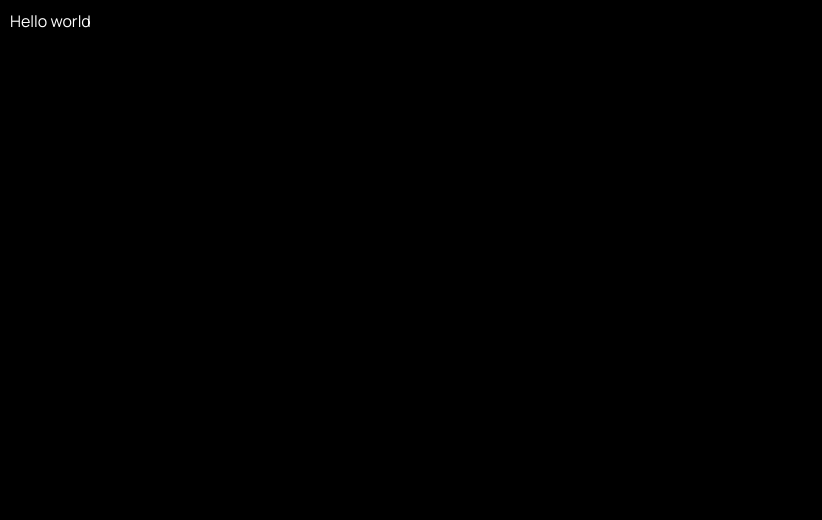
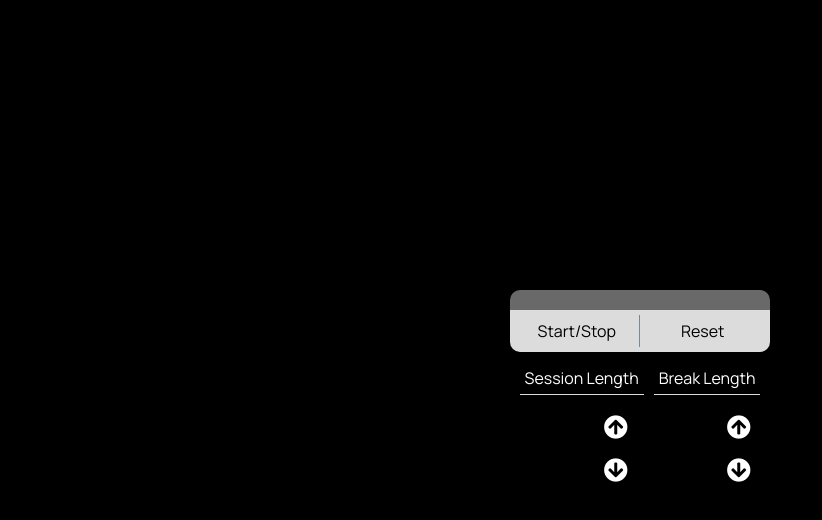
Before and after one commit to scc416/25-5-clock, a React (Create React App) app: page / in a window 1280 px wide. Shown: the top 520 px of the page, without its empty margins (0-822 px from the left). Built offline with nearby package versions, Linux system fonts and the light colour scheme.

Commit message:
remake layout

```diff
--- a/src/App.js
+++ b/src/App.js
@@ -1,7 +1,91 @@
 function App() {
   return (
-    <div>
-      Hello world
+    <div className="container column">
+      <div id="timer-label">
+        {/* {displaySession(this.props.session)} */}
+      </div>
+      <div id="time-left" className="timer">
+        {/* {displayTime(this.props.second)} */}
+      </div>
+      <div className="container main-controls">
+        <div
+          id="start_stop"
+          onClick={() =>console.log("stop")
+            // this.props.togglePaused(this.props.paused, Date.now() / 1000)
+          }
+        >
+          Start/Stop
+        </div>
+        <div id="reset" onClick={() => console.log("RESET")
+          // this.props.reset()
+        }
+          >
+          Reset
+        </div>
+      </div>
+      <div className="container">
+        <div className="sub-controls">
+          <div id="session-label" className="length-text">
+            Session Length
+          </div>
+          <div className="container">
+            <div className="number" id="session-length">
+              {/* {this.props.sLength} */}
+            </div>
+            <div className="container column arrows">
+              <div
+                id="session-increment"
+                onClick={() => console.log("INCREMENT")
+                  // this.props.setting(this.props.paused, true, true)
+                }
+              >
+                <i class="fas fa-arrow-circle-up"></i>
+              </div>
+              <div
+                id="session-decrement"
+                className="arrow-background"
+                onClick={() => console.log("INCREMENT")
+                  // this.props.setting(this.props.paused, true, false)
+                }
+              >
+                <i class="fas fa-arrow-circle-down"></i>
+              </div>
+            </div>
+          </div>
+        </div>
+        <div className="sub-controls">
+          <div id="break-label" className="length-text">
+            Break Length
+          </div>
+          <div className="container">
+            <div id="break-length" className="number">
+              {/* {this.props.bLength} */}
+            </div>
+            <div className="container column arrows">
+              <div
+                id="break-increment"
+                onClick={() => console.log("INCREMENT")
+                  // this.props.setting(this.props.paused, false, true)
+                }
+              >
+                <i class="fas fa-arrow-circle-up"></i>
+              </div>
+              <div
+                id="break-decrement"
+                onClick={() => console.log("INCREMENT")
+                  // this.props.setting(this.props.paused, false, false)
+                }
+              >
+                <i class="fas fa-arrow-circle-down"></i>
+              </div>
+            </div>
+          </div>
+        </div>
+      </div>
+      <audio
+        id="beep"
+        src="https://www.zapsplat.com/wp-content/uploads/2015/sound-effects-two/household_alarm_clock_beep_tone.mp3"
+      />
     </div>
   );
 }
--- a/src/index.css
+++ b/src/index.css
@@ -21,7 +21,7 @@ body {
   font-family: Manrope;
 }
 
-#app {
+#root {
   display: flex;
   justify-content: center;
   align-items: center;
```
